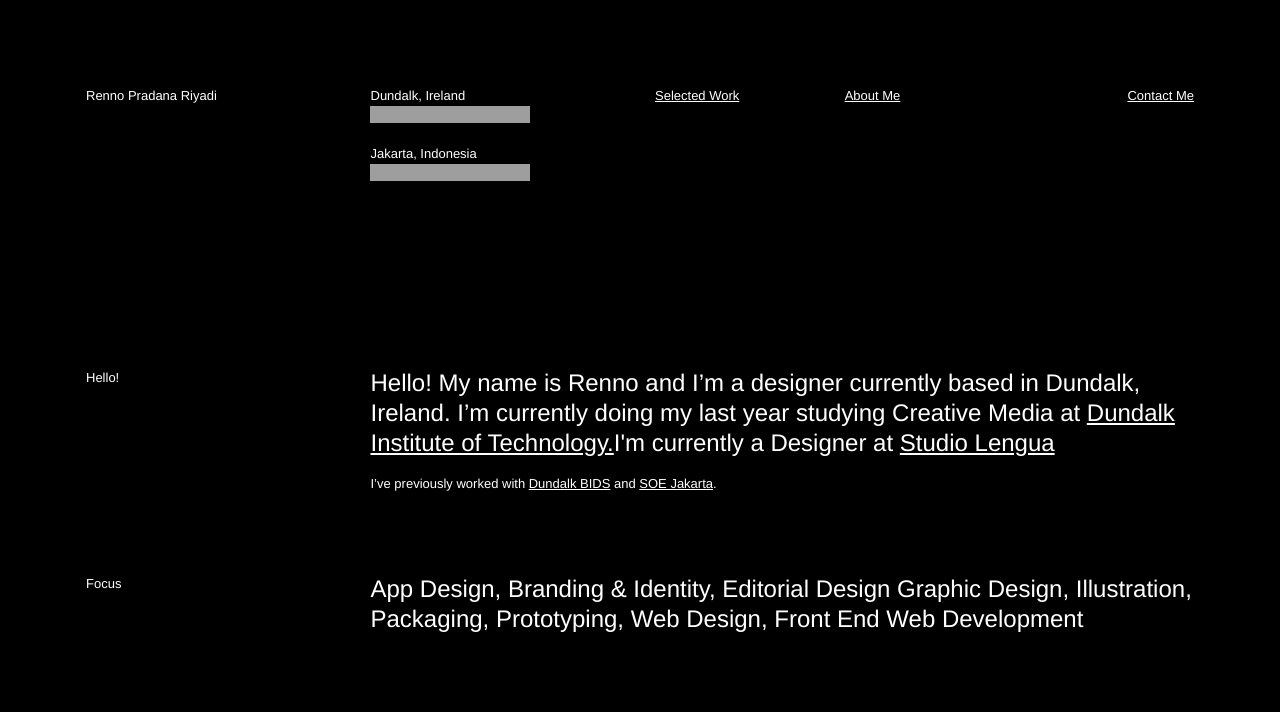
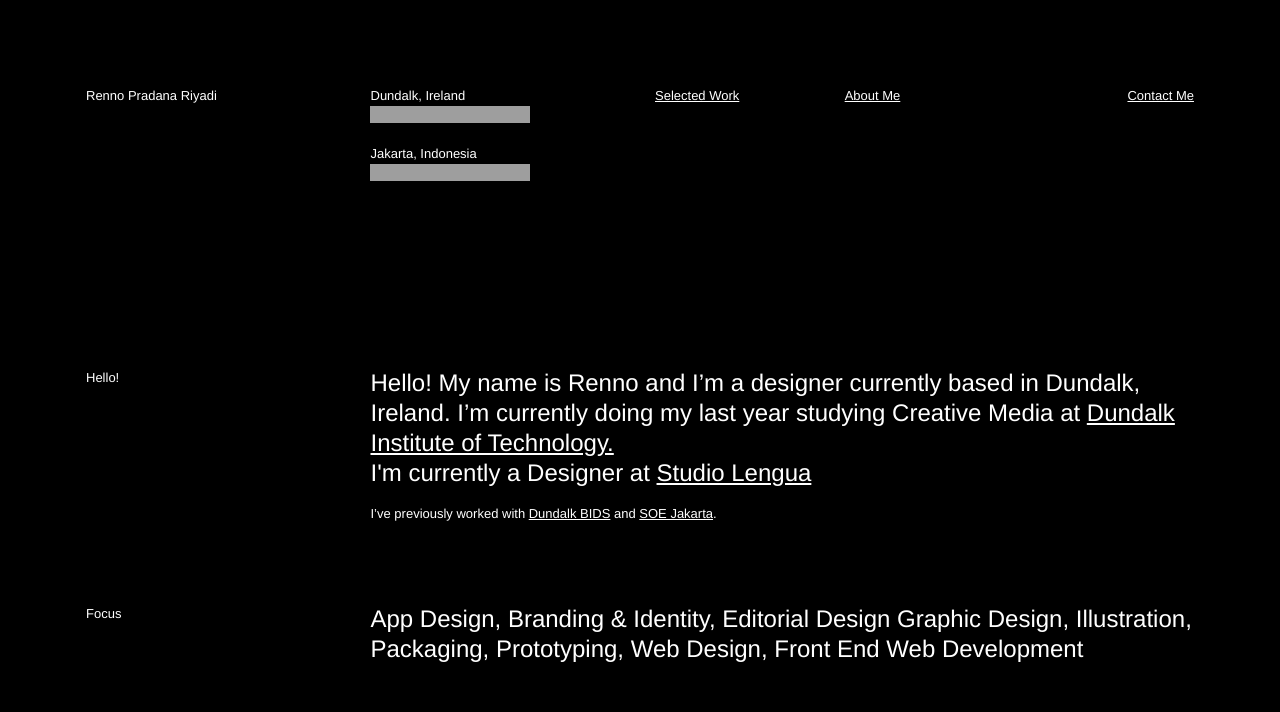
Before and after one commit to riyadirenno/portfolio, a plain HTML site: page index.html in a window 1280 px wide. Shown: the top 712 px of the page. Drawn offline with nearby package versions, Linux system fonts and the light colour scheme; grey boxes are pictures that could not be loaded; a script that the page names is missing.

Commit message:
Update index.html

```diff
--- a/index.html
+++ b/index.html
@@ -70,7 +70,8 @@
       </div>
 
       <div class="col-md-9 col-xs-12">
-        <p class="text-26px">Hello! My name is Renno and I’m a designer currently based in Dundalk, Ireland. I’m currently doing my last year studying Creative Media at <a href="https://www.dkit.ie/">Dundalk Institute of Technology.</a>I'm currently a Designer at <a href="https://www.instagram.com/studiolengua/?hl=en">Studio Lengua</a></p>
+        <p class="text-26px">Hello! My name is Renno and I’m a designer currently based in Dundalk, Ireland. I’m currently doing my last year studying Creative Media at <a href="https://www.dkit.ie/">Dundalk Institute of Technology.</a>
+        <br>I'm currently a Designer at <a href="https://www.instagram.com/studiolengua/?hl=en">Studio Lengua</a></p>
         <p class="text-small">I’ve previously worked with <a href="http://dundalktown.ie/">Dundalk BIDS</a> and <a href="https://www.soejakarta.com/">SOE Jakarta</a>.</p>
       </div>
 
```
